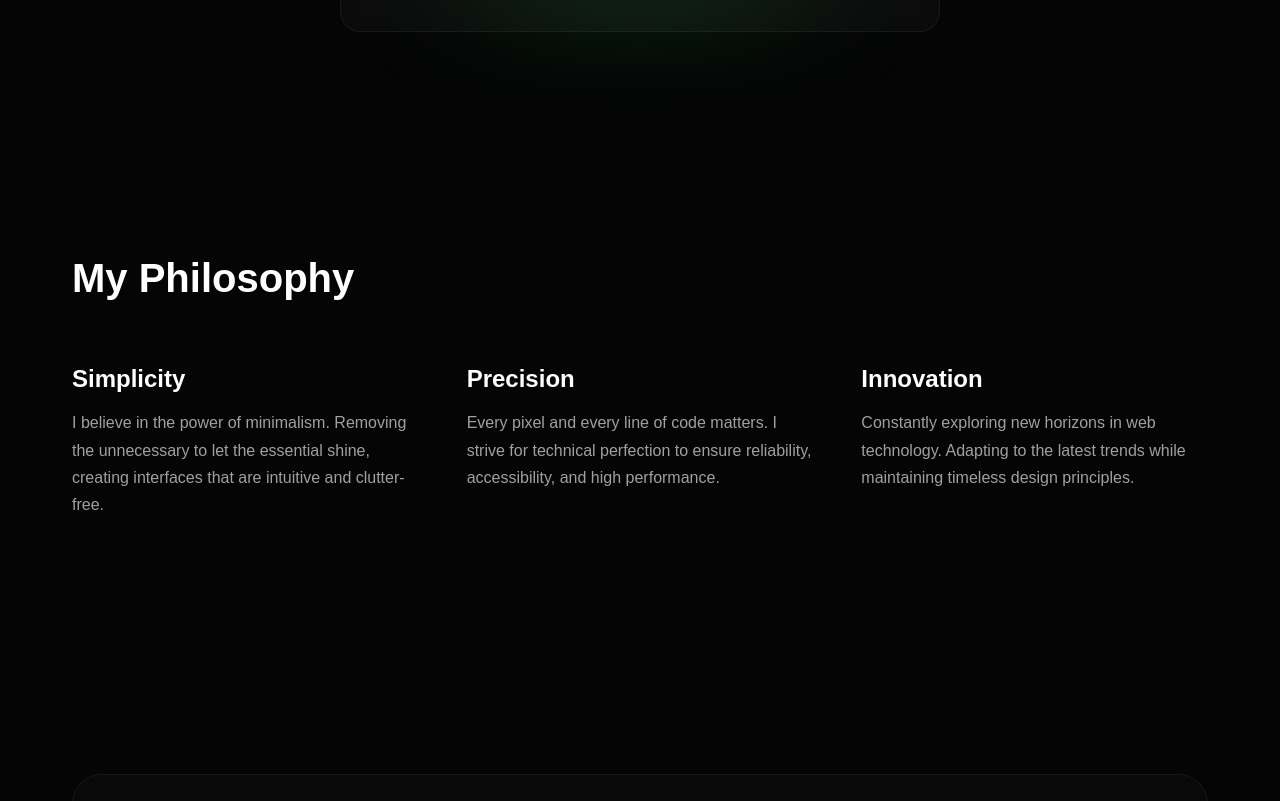
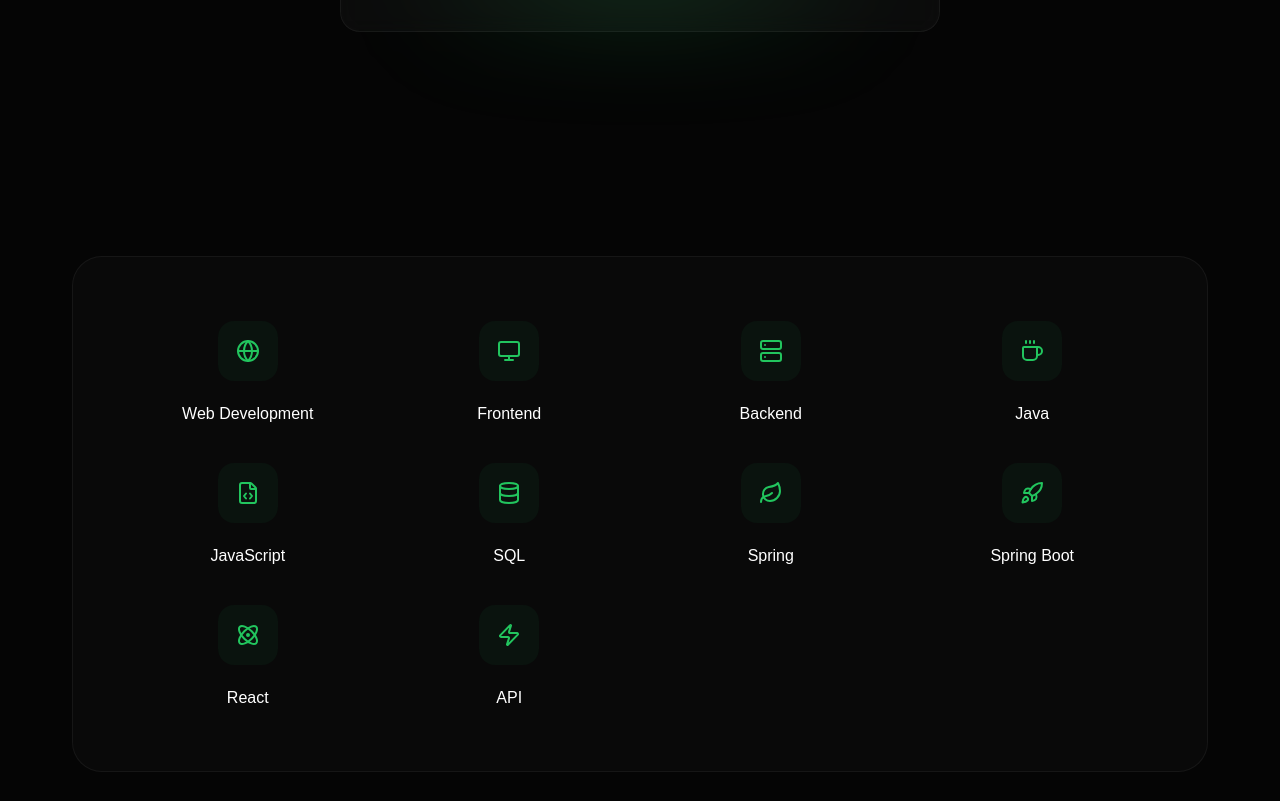
Before and after one commit to aad-law/My-Portfolio, a Next.js app: page /about in a window 1280 px wide. Shown: the part 680-1481 px from the top of the page. Built offline with nearby package versions, Linux system fonts and the light colour scheme.

Commit message:
All done now

```diff
--- a/src/Components/About/About.js
+++ b/src/Components/About/About.js
@@ -129,41 +129,7 @@ const About = () => {
                 </div>
             </section>
 
-            {/* Philosophy */}
-            <section className={styles.section}>
-                <div className={styles.container}>
-                    <motion.div className={styles.sectionHeader} {...fadeIn}>
-                        <h2 className={styles.sectionTitle}>My Philosophy</h2>
-                    </motion.div>
 
-                    <div className={styles.philosophyGrid}>
-                        <motion.div
-                            className={styles.philosophyItem}
-                            {...fadeIn}
-                            transition={{ delay: 0.1 }}
-                        >
-                            <h3>Simplicity</h3>
-                            <p>I believe in the power of minimalism. Removing the unnecessary to let the essential shine, creating interfaces that are intuitive and clutter-free.</p>
-                        </motion.div>
-                        <motion.div
-                            className={styles.philosophyItem}
-                            {...fadeIn}
-                            transition={{ delay: 0.2 }}
-                        >
-                            <h3>Precision</h3>
-                            <p>Every pixel and every line of code matters. I strive for technical perfection to ensure reliability, accessibility, and high performance.</p>
-                        </motion.div>
-                        <motion.div
-                            className={styles.philosophyItem}
-                            {...fadeIn}
-                            transition={{ delay: 0.3 }}
-                        >
-                            <h3>Innovation</h3>
-                            <p>Constantly exploring new horizons in web technology. Adapting to the latest trends while maintaining timeless design principles.</p>
-                        </motion.div>
-                    </div>
-                </div>
-            </section>
 
             {/* Skills */}
             <section className={styles.section}>
```
